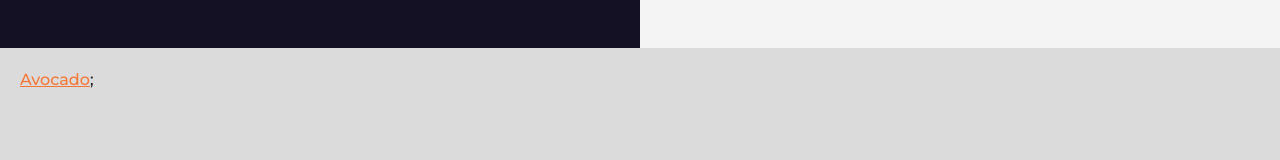
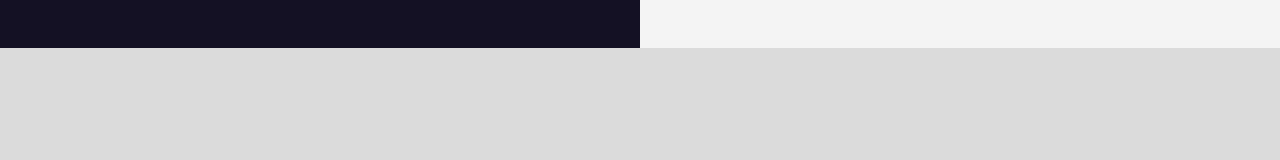
Before and after one commit to oucifkarim01/kitchenfourn, a React (Create React App) app: page /product in a window 1280 px wide. Shown: the part 712-872 px from the top of the page. Built offline with nearby package versions, Linux system fonts and the light colour scheme.

Commit message:
netlify redirects

```diff
--- a/src/src/Product/Product3D.js
+++ b/src/src/Product/Product3D.js
@@ -1,15 +1,13 @@
 function Product3D() {
   return (
     <div className="fluid-container viewer_blocck">
-      <a href="intent://arvr.google.com/scene-viewer/1.0?file=https://raw.githubusercontent.com/KhronosGroup/glTF-Sample-Models/master/2.0/Avocado/glTF/Avocado.gltf&mode=3d_preferred#Intent;scheme=https;package=com.google.ar.core;action=android.intent.action.VIEW;S.browser_fallback_url=https://developers.google.com/ar;end;">
-        Avocado
-      </a>
-      ;
       <div className="container" style={{ width: "100%", height: "500px" }}>
         <model-viewer
           src={`${process.env.PUBLIC_URL}/assets/models/Horse.glb`}
           alt="Horse Model"
           ar
+          ar-modes="scene-viewer webxr"
+          ar-scale="auto"
           loading="lazy"
           auto-rotate
           camera-controls
```
Also changed, not shown: 1 other file (tests, documents, lock files or other folders).
